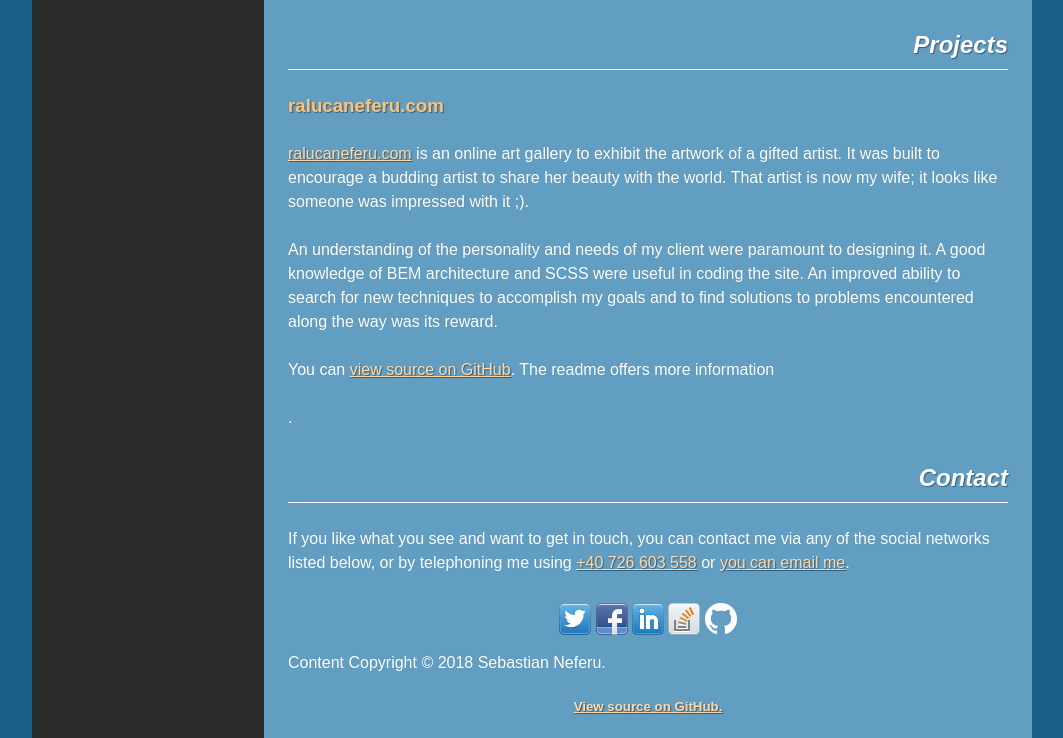
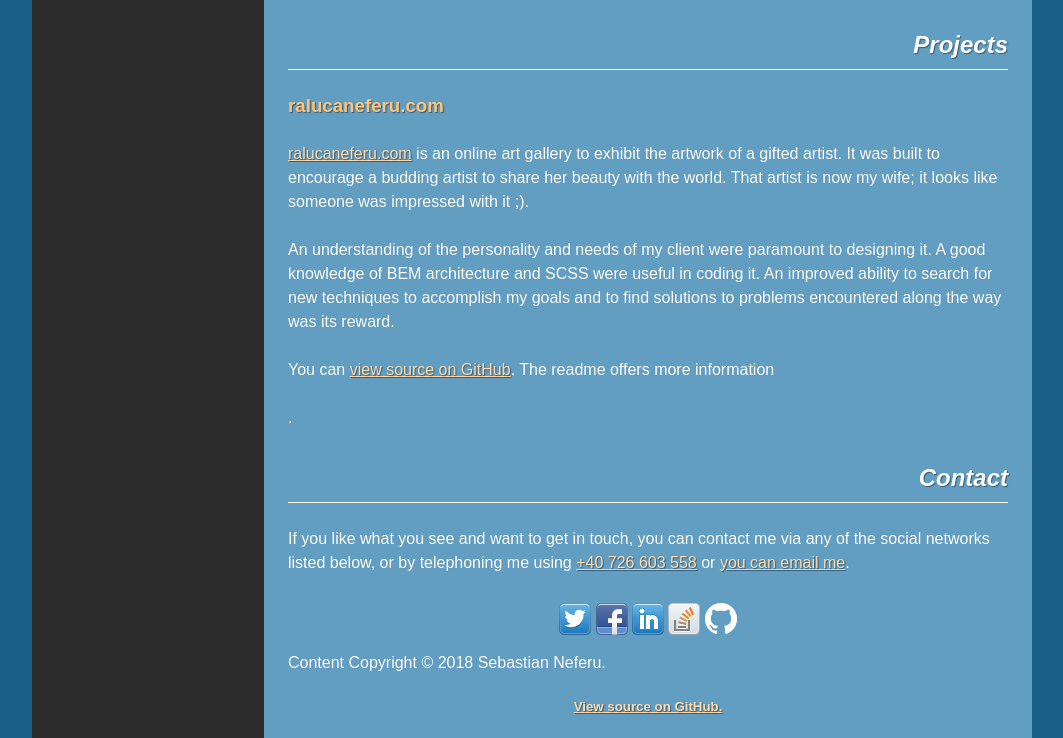
Before and after one commit to Sebastian-Neferu/My-Web-CV, a plain HTML site: page index.html in a window 1280 px wide. Shown: the part 3304-4042 px from the top of the page, without its empty margins (108-1171 px from the left). Drawn offline with nearby package versions, Linux system fonts and the light colour scheme; a script that the page names is missing; a web font is replaced by a local one.

Commit message:
Update index.html

```diff
--- a/index.html
+++ b/index.html
@@ -305,7 +305,7 @@
     <h3>ralucaneferu.com</h3>
 
     <p><a href="http://ralucaneferu.com/">ralucaneferu.com</a> is an online art gallery to exhibit the artwork of a gifted artist. It was built to encourage a budding artist to share her beauty with the world. That artist is now my wife; it looks like someone was impressed with it ;).</p>
-    <p>An understanding of the personality and needs of my client were paramount to designing it. A good knowledge of BEM architecture and SCSS were useful in coding the site. An improved ability to search for new techniques to accomplish my goals and to find solutions to problems encountered along the way was its reward.</p>
+    <p>An understanding of the personality and needs of my client were paramount to designing it. A good knowledge of BEM architecture and SCSS were useful in coding it. An improved ability to search for new techniques to accomplish my goals and to find solutions to problems encountered along the way was its reward.</p>
     <p>You can <a href="https://github.com/Sebastian-Neferu/art-gallery">view source on GitHub</a>. The readme offers more information</p>.
 
   </section>
```
